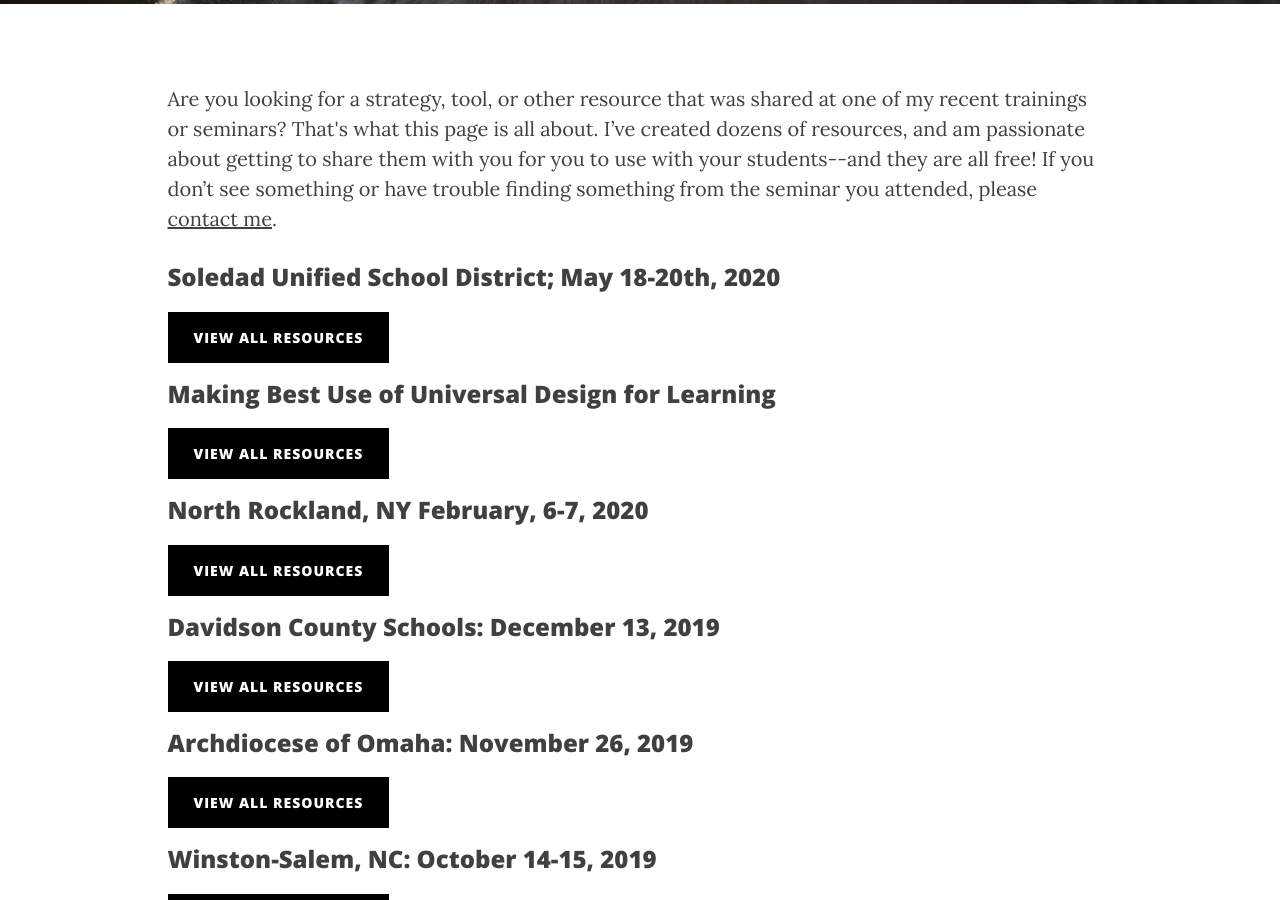
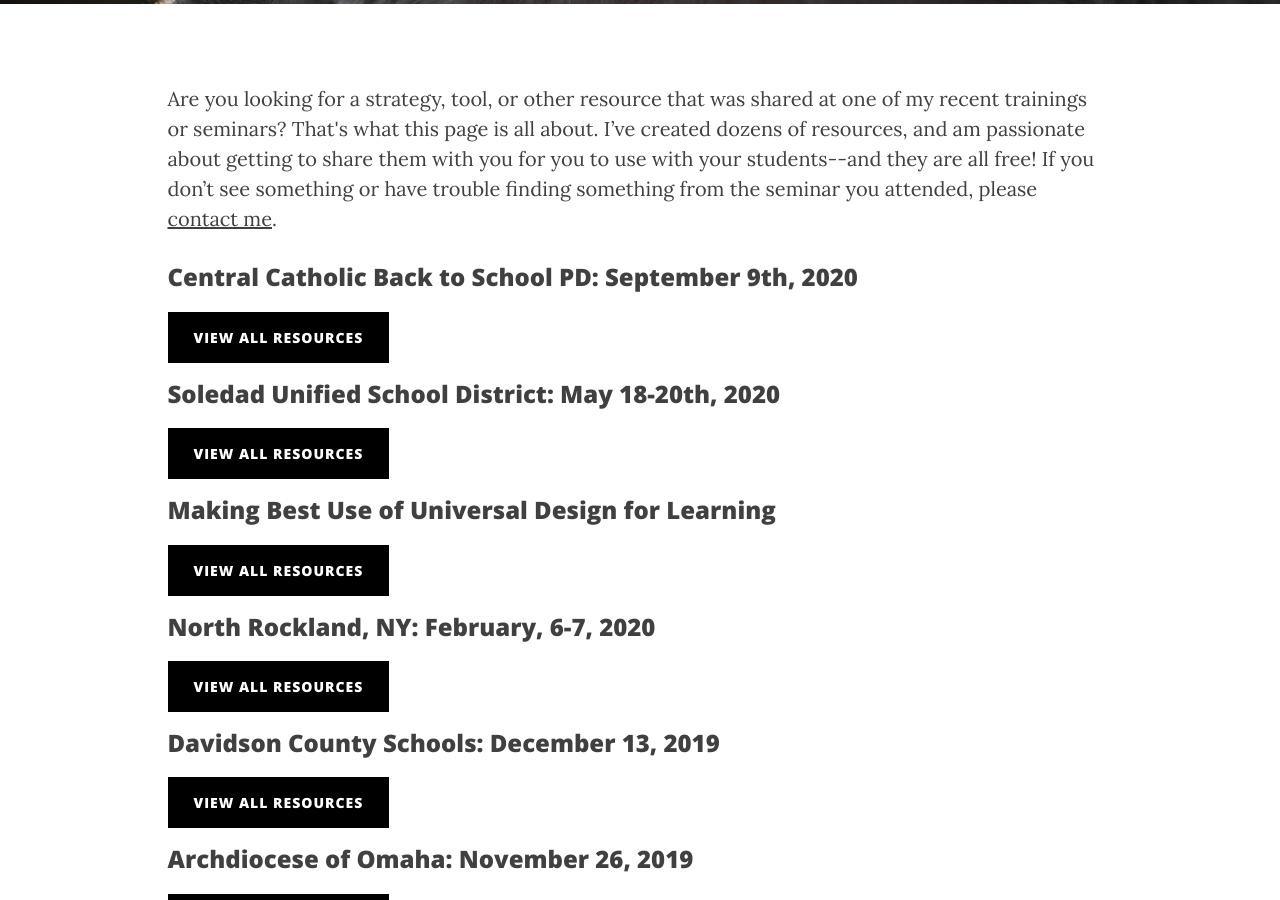
Before and after one commit to iamweswilson/clearlycat, a Jekyll site: the page built from resources.html, in a window 1280 px wide and 900 px high, scrolled down 444 px. Built offline with Jekyll 4.4.1, drawn with Linux system fonts in a browser that asks for light colours; nearby versions of some CDN libraries; comment, search, counter and statistics services are not loaded.

Commit message:
Central Catholic Back to School PD

```diff
--- a/resources.html
+++ b/resources.html
@@ -26,7 +26,13 @@ permalink: /training-resources/
                     Are you looking for a strategy, tool, or other resource that was shared at one of my  recent trainings or seminars? That's what this page is all about.  I’ve created dozens of resources, and am passionate about getting to share them with you for you to use with your students--and they are all free!  If you don’t see something or have trouble finding something from the seminar you attended, please <a href="/contact/">contact me</a>.
                 </p>
 
-                <h3>Soledad Unified School District; May 18-20th, 2020</h3>
+                <h3>Central Catholic Back to School PD: September 9th, 2020</h3>
+                <p>
+                    <a href="//drive.google.com/drive/folders/1nh9PZBrtzQELdmKUVo-VnhwMCl_gB07c?usp=sharing" class="resource-btn" target="_blank">
+                        View All Resources
+                    </a>
+                </p>
+                <h3>Soledad Unified School District: May 18-20th, 2020</h3>
                 <p>
                     <a href="//drive.google.com/open?id=1QO83foVkqibkhBwOiN6EvwvgdzwPqAUR" class="resource-btn" target="_blank">
                         View All Resources
@@ -38,7 +44,7 @@ permalink: /training-resources/
                         View All Resources
                     </a>
                 </p>
-                <h3>North Rockland, NY February, 6-7, 2020</h3>
+                <h3>North Rockland, NY: February, 6-7, 2020</h3>
                 <p>
                     <a href="//drive.google.com/drive/folders/1k0ZTsiznIbG45ptoLRvt09TyYkzMwGgd" class="resource-btn" target="_blank">
                         View All Resources
@@ -80,7 +86,7 @@ permalink: /training-resources/
                         View All Resources
                     </a>
                 </p>
-                <h3>Best Practices for Co-Teaching:  June 12th and October 28th, 2019 Hawaii</h3>
+                <h3>Best Practices for Co-Teaching: June 12th and October 28th, 2019 Hawaii</h3>
                 <p>
                     <a href="//drive.google.com/open?id=0B6LJvCVcyOwfY250UTM5X3FJTms" class="resource-btn" target="_blank">
                         View All Resources
```
